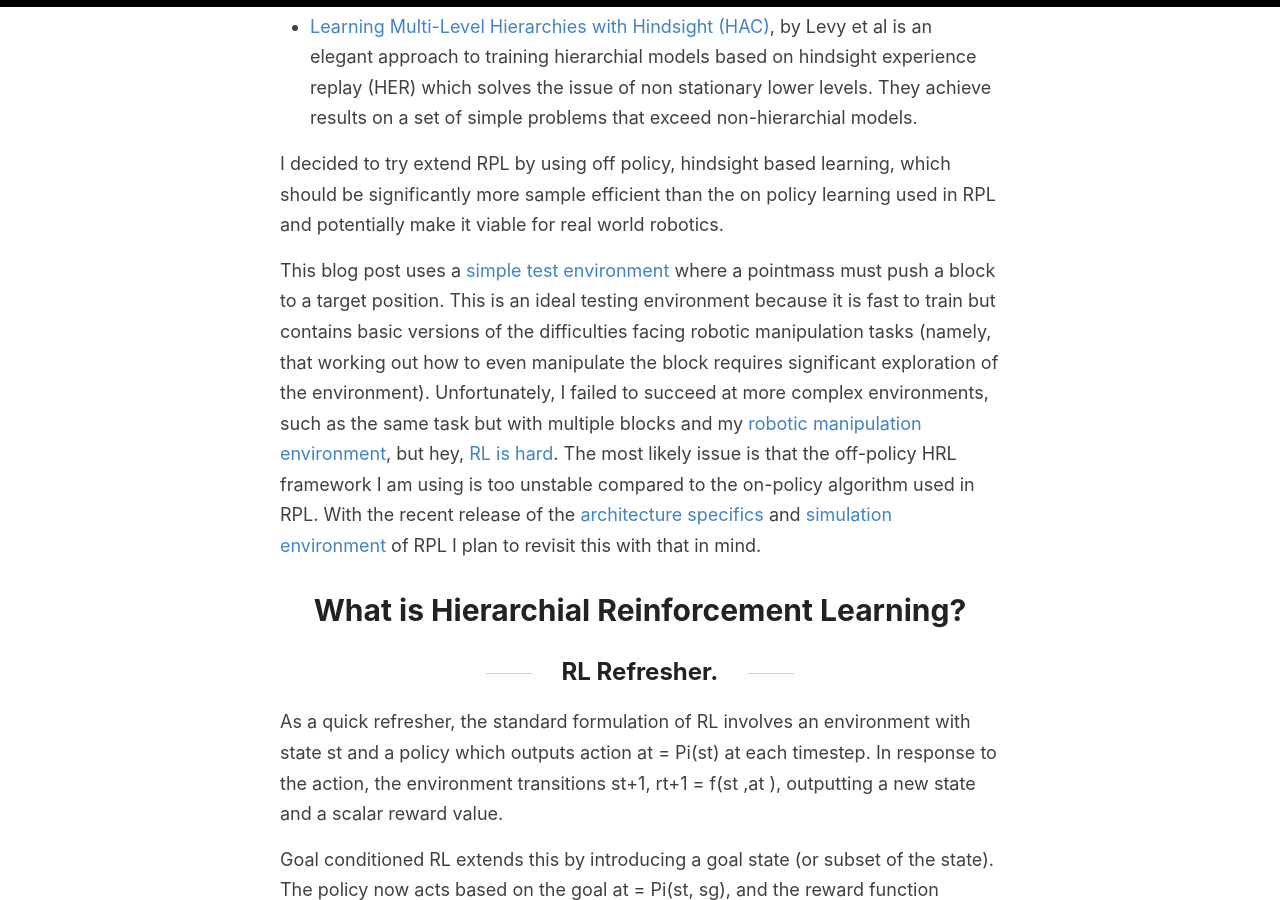
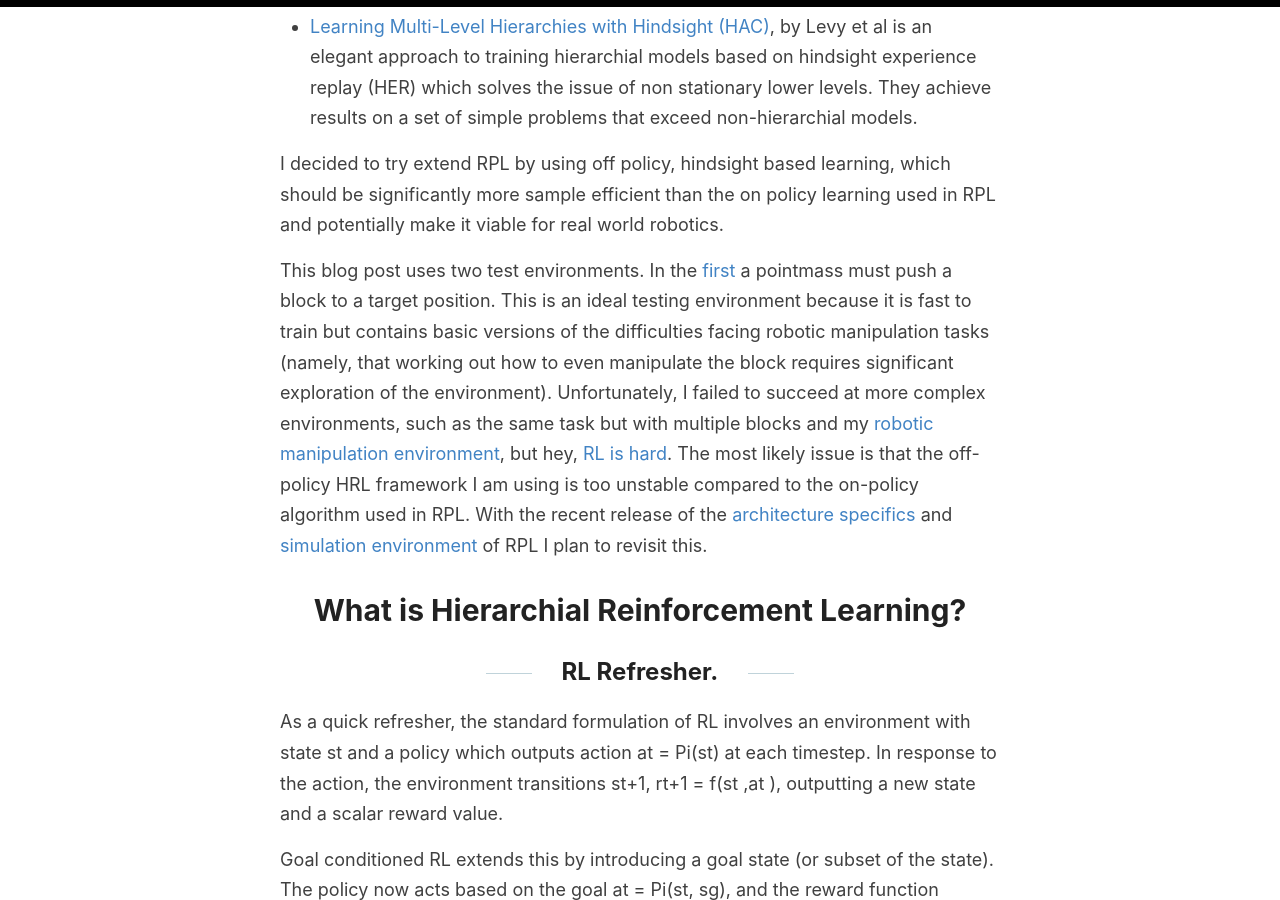
Before and after one commit to sholtodouglas/sholtodouglas.github.io, a Jekyll site: the page built from _posts/2020-06-03-DoesHierarchialRLWorkYet.md, in a window 1280 px wide and 900 px high, scrolled down 1384 px. Built offline with Jekyll 4.4.1, drawn with Linux system fonts in a browser that asks for light colours.

Commit message:
Update 2020-06-03-DoesHierarchialRLWorkYet.md

```diff
--- a/_posts/2020-06-03-DoesHierarchialRLWorkYet.md
+++ b/_posts/2020-06-03-DoesHierarchialRLWorkYet.md
@@ -13,14 +13,13 @@
 > "RL researchers (including ourselves) have generally believed that long time horizons would require fundamentally new advances, such as hierarchical reinforcement learning. Our results suggest that we haven’t been giving today’s algorithms enough credit — at least when they’re run at sufficient scale and with a reasonable way of exploring."
 
 Two pieces of work made me interested in exploring whether this was about to change.
-- [Relay Policy Learning (RPL) ](https://relay-policy-learning.github.io/), by Gupta et al achieved state of the art robotic manipulation results by training a two layer hierarchy with behavioural cloning fine-tuned with RL. They find hierarchially decomposing the problem makes it more amenable to RL finetuning than a flat policy would be.
+- [Relay Policy Learning (RPL)](https://relay-policy-learning.github.io/), by Gupta et al achieved state of the art robotic manipulation results by training a two layer hierarchy with behavioural cloning fine-tuned with RL. They find hierarchially decomposing the problem makes it more amenable to RL finetuning than a flat policy would be.
 
 - [Learning Multi-Level Hierarchies with Hindsight (HAC)](https://arxiv.org/pdf/1712.00948.pdf), by Levy et al is an elegant approach to training hierarchial models based on hindsight experience replay (HER) which solves the issue of non stationary lower levels. They achieve results on a set of simple problems that exceed non-hierarchial models.
 
 I decided to try extend RPL by using off policy, hindsight based learning, which should be significantly more sample efficient than the on policy learning used in RPL and potentially make it viable for real world robotics.
 
-This blog post uses a [simple test environment](https://github.com/sholtodouglas/pointMass) where a pointmass must push a block to a target position. This is an ideal testing environment because it is fast to train but contains basic versions of the difficulties facing robotic manipulation tasks (namely, that working out how to even manipulate the block requires significant exploration of the environment). Unfortunately, I failed to succeed at more complex environments, such as the same task but with multiple blocks and my [robotic manipulation environment](https://github.com/sholtodouglas/pandaRL), but hey, [RL is hard](https://www.alexirpan.com/2018/02/14/rl-hard.html). The most likely issue is that the off-policy HRL framework I am using is too unstable compared to the on-policy algorithm used in RPL. With the recent release of the [architecture specifics](http://proceedings.mlr.press/v100/gupta20a/gupta20a.pdf) and [simulation environment](https://github.com/google-research/relay-policy-learning) of RPL I plan to revisit this with that in mind.
-
+This blog post uses two test environments. In the [first](https://github.com/sholtodouglas/pointMass) a pointmass must push a block to a target position. This is an ideal testing environment because it is fast to train but contains basic versions of the difficulties facing robotic manipulation tasks (namely, that working out how to even manipulate the block requires significant exploration of the environment). Unfortunately, I failed to succeed at more complex environments, such as the same task but with multiple blocks and my [robotic manipulation environment](https://github.com/sholtodouglas/pandaRL), but hey, [RL is hard](https://www.alexirpan.com/2018/02/14/rl-hard.html). The most likely issue is that the off-policy HRL framework I am using is too unstable compared to the on-policy algorithm used in RPL. With the recent release of the [architecture specifics](http://proceedings.mlr.press/v100/gupta20a/gupta20a.pdf) and [simulation environment](https://github.com/google-research/relay-policy-learning) of RPL I plan to revisit this.
 
 
 # What is Hierarchial Reinforcement Learning?
```
